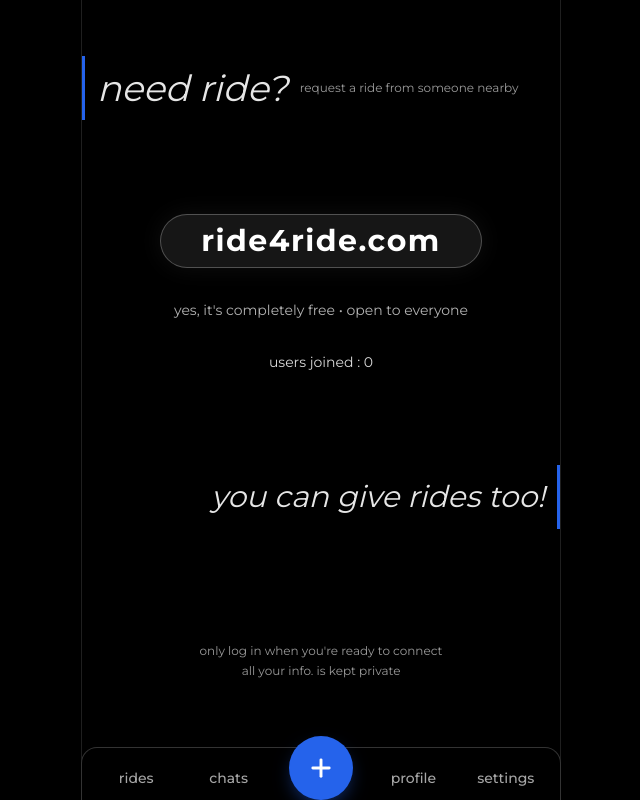
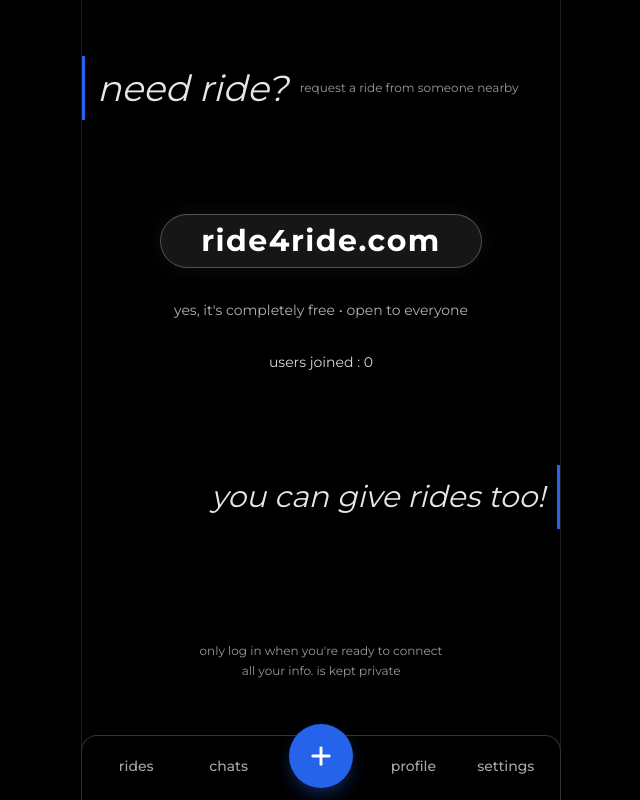
Before and after one commit to urstrulymithilesh/ride4ride, a Next.js app: page / in a window 1280 px wide. Shown: the whole page, without its empty margins (319-959 px from the left). Built offline with nearby package versions, Linux system fonts and the light colour scheme; no server answers; the database is empty.

Commit message:
feat(nav): dock bottom padding; text-only tabs, 1.25x active state

```diff
--- a/src/components/layout/bottom-nav.tsx
+++ b/src/components/layout/bottom-nav.tsx
@@ -47,7 +47,7 @@ function DockLinks({ active }: { active: Active }) {
   return (
     <nav
       aria-label="ride navigation"
-      className="safe-bottom flex items-center justify-between rounded-t-[16px] border border-b-0 border-white/20 bg-app/95 px-2 pt-2 backdrop-blur"
+      className="flex items-center justify-between rounded-t-[16px] border border-b-0 border-white/20 bg-app/95 px-2 pb-[calc(0.75rem+env(safe-area-inset-bottom))] pt-2 backdrop-blur"
     >
       <Link
         href="/rides"
```
